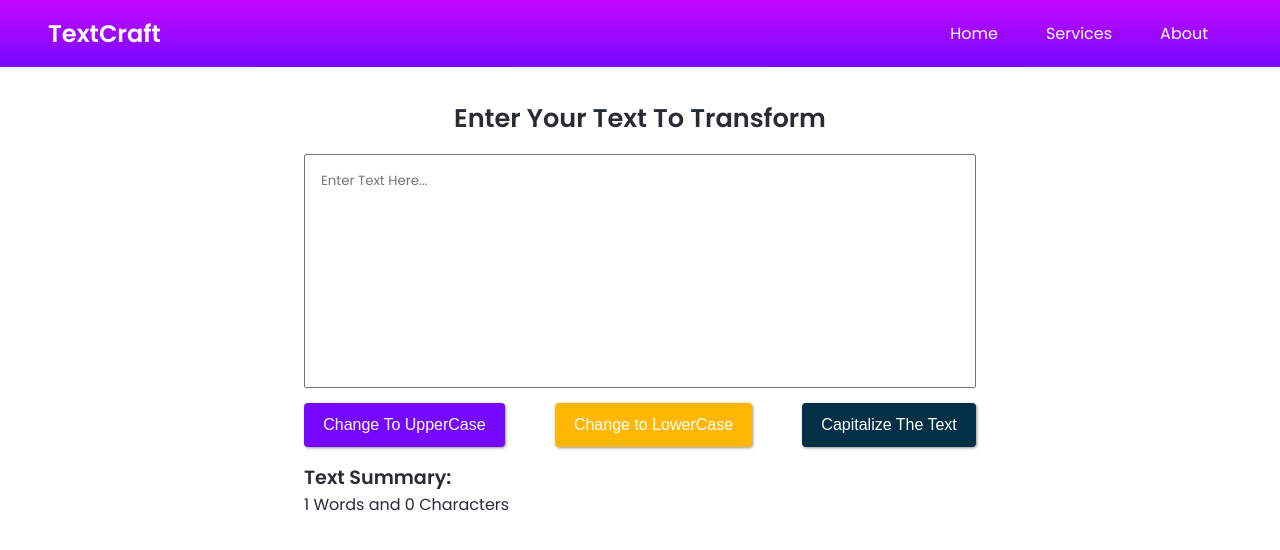
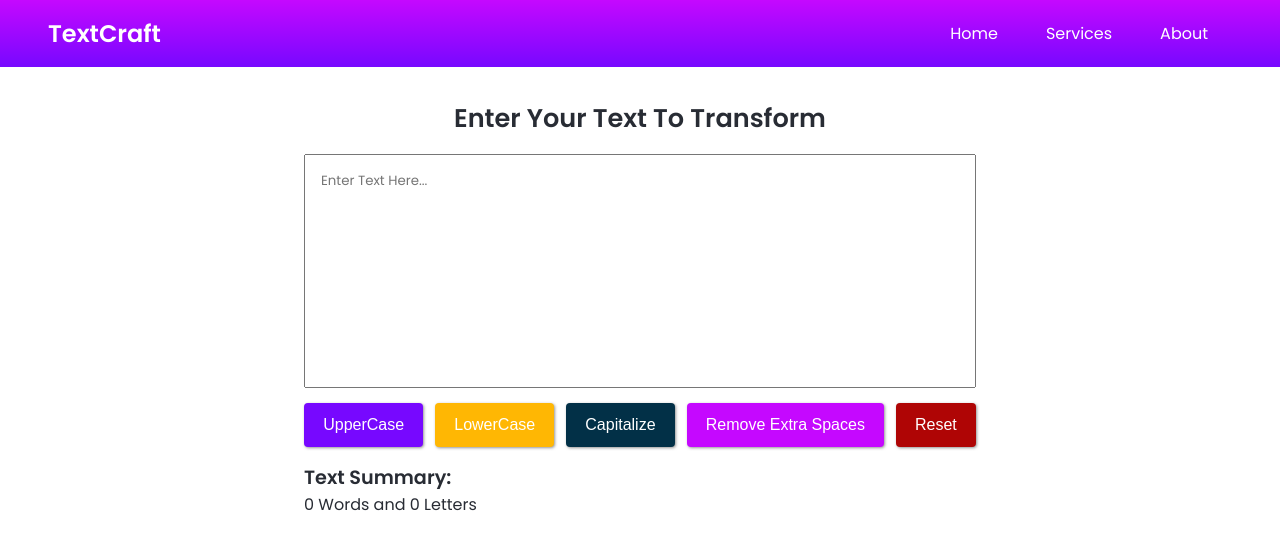
Before and after one commit to shaggy619/react-js, a React (Create React App) app in the folder text-craft/: page / in a window 1280 px wide. Shown: the top 550 px of the page. Built offline with nearby package versions, Linux system fonts and the light colour scheme.

Commit message:
Added New Features

```diff
--- a/text-craft/src/App.css
+++ b/text-craft/src/App.css
@@ -144,8 +144,21 @@ button {
 }
 
 .btn .btn-4 {
-  background-color: #fc8955;
+  background-color: rgb(197, 8, 255);
   color: white;
+}
+
+.btn .btn-4:hover {
+  background-color: rgb(178, 2, 232);
+}
+
+.btn .btn-5 {
+  background-color: rgb(175, 5, 5);
+  color: white;
+}
+
+.btn .btn-5:hover {
+  background-color: rgb(206, 6, 6);
 }
 
 h2,
--- a/text-craft/src/components/Form.js
+++ b/text-craft/src/components/Form.js
@@ -1,28 +1,51 @@
 import React, { useState } from "react";
 
-export default function Form(props) {
+export default function Form() {
   const [text, changedText] = useState("");
   const handleOnChange = (event) => {
     let newText = event.target.value;
     changedText(newText);
     console.log("Changed");
   };
-  const handleOnFocus = () => {
+  const handleClear = () => {
     changedText("");
   };
-  const handleOnclick = () => {
+
+  const handleUpclick = () => {
     let newText = text.toUpperCase();
     changedText(newText);
   };
+
   const handleLoClick = () => {
     let newText = text.toLowerCase();
     changedText(newText);
   };
 
   const handleCapClick = () => {
-    let newText = text.toLowerCase();
-    changedText(newText);
+    const words = text.split(" ");
+    const capitalizedWord = words.map((word) => {
+      return word.charAt(0).toUpperCase() + word.slice(1);
+    });
+    const capitalizedText = capitalizedWord.join(" ");
+    changedText(capitalizedText);
   };
+
+  const handleExtraSpace = () => {
+    let words = text.split(" ");
+    let joinedWords = "";
+    // console.log(words);
+    words.forEach((elem) => {
+      if (elem[0] !== undefined) {
+        joinedWords += elem + " ";
+        console.log(joinedWords);
+      }
+    });
+    changedText(joinedWords);
+  };
+
+  const nonWhitespaceText = text.replace(/\s/g, ""); // Remove all whitespace characters
+  const charCount = nonWhitespaceText.length;
+
   return (
     <>
       <div className="container">
@@ -33,24 +56,29 @@ export default function Form(props) {
             value={text}
             rows={10}
             onChange={handleOnChange}
-            onFocus={handleOnFocus}
             className="no-resize"
           ></textarea>
           <div className="btn">
-            <button className="btn-1" onClick={handleOnclick}>
-              Change To UpperCase
+            <button className="btn-1" onClick={handleUpclick}>
+              UpperCase
             </button>
             <button className="btn-2" onClick={handleLoClick}>
-              Change to LowerCase
+              LowerCase
             </button>
             <button className="btn-3" onClick={handleCapClick}>
-              Capitalize The Text
+              Capitalize
             </button>
-            {/* <button className="btn-4">Reset</button> */}
+            <button className="btn-4" onClick={handleExtraSpace}>
+              Remove Extra Spaces
+            </button>
+            <button className="btn-5" onClick={handleClear}>
+              Reset
+            </button>
           </div>
           <h2 className="summary">Text Summary:</h2>
           <p>
-            {text.split(" ").length} Words and {text.length} Characters
+            {text.trim().split(/\s+/).filter(Boolean).length} Words and
+            {" " + charCount} Letters
           </p>
         </div>
       </div>
```
